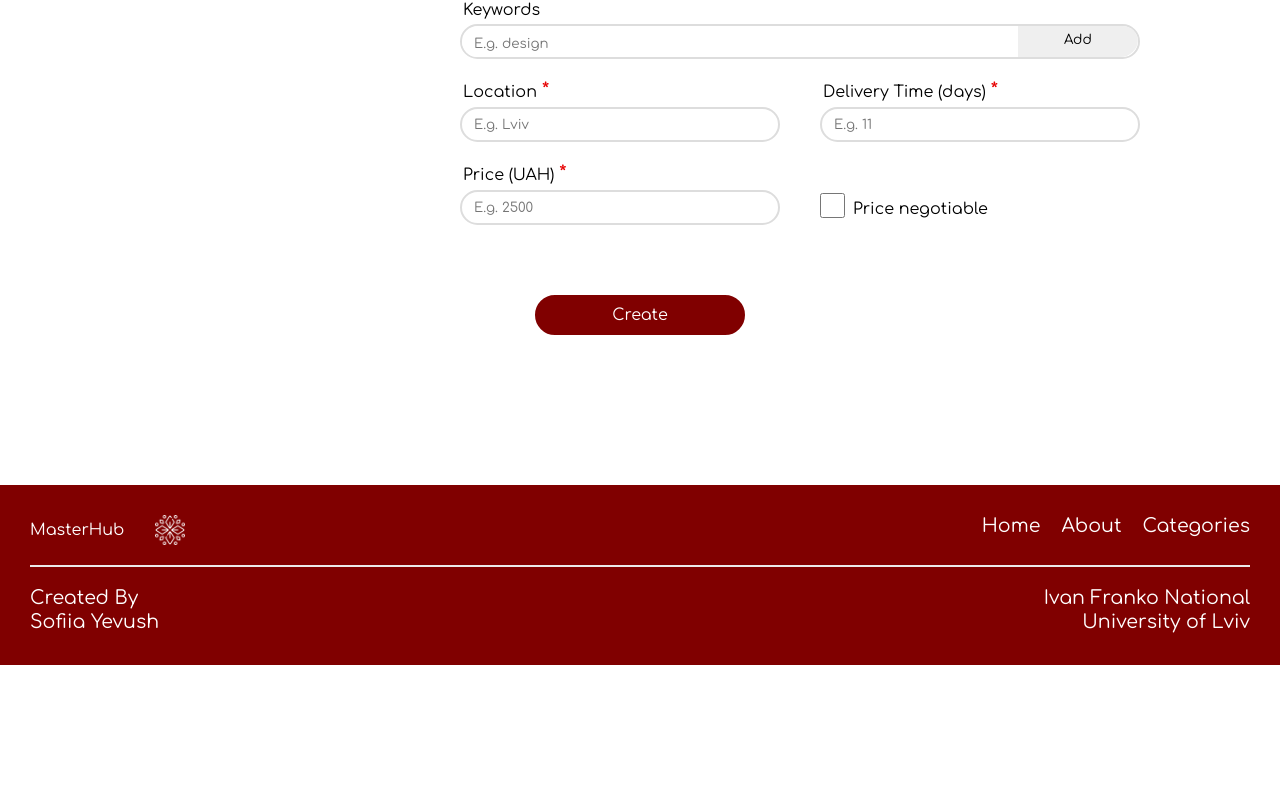
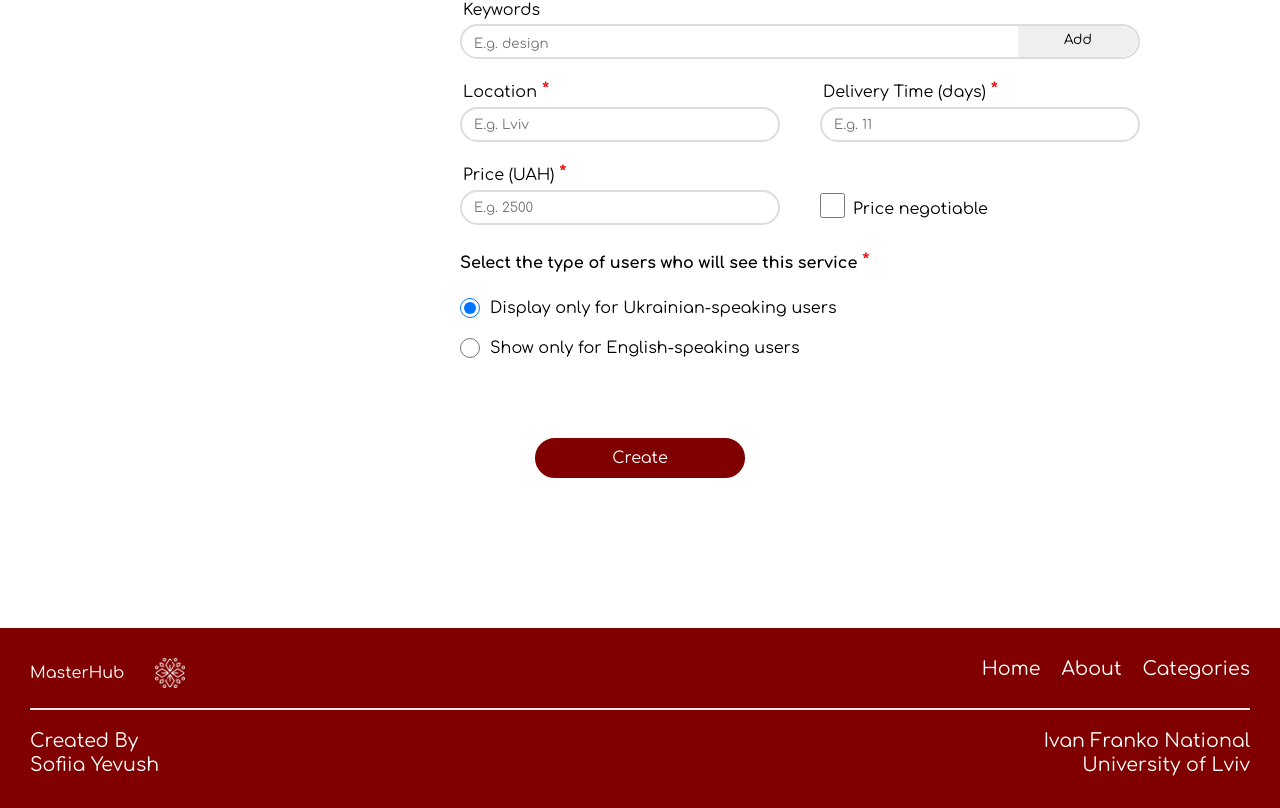
Before and after one commit to SofiiaYevush/Masterhub, a React (Vite) app in the folder client/: page /add in a window 1280 px wide. Shown: the part 1186-1994 px from the top of the page. Before the commit the page ends 1851 px from the top, so only its background shows below. Built offline with nearby package versions, Linux system fonts and the light colour scheme.

Commit message:
added logic for displaying services for different languages of users

```diff
--- a/client/public/locales/en/add.json
+++ b/client/public/locales/en/add.json
@@ -28,6 +28,9 @@
         "uploadBtn": "Upload",
         "uploading": "Uploading...",
         "alertMessage": "All REQUIRED fields must be filled out.",
-        "priceNegotiable": "Price negotiable"
+        "priceNegotiable": "Price negotiable",
+        "ukrainian": "Display only for Ukrainian-speaking users",
+        "english": "Show only for English-speaking users",
+        "chooseLang": "Select the type of users who will see this service"
     }
 }
--- a/client/public/locales/en/gigs.json
+++ b/client/public/locales/en/gigs.json
@@ -1,5 +1,7 @@
 {
     "gigs": {
-        "price": "Price: "
+        "price": "Price: ",
+        "minPlaceholder": "min",
+        "maxPlaceholder": "max"
     }
 }
--- a/client/public/locales/en/sort-dropdown.json
+++ b/client/public/locales/en/sort-dropdown.json
@@ -2,6 +2,7 @@
     "sort-dropdown": {
         "cheapest": "Cheapest",
         "mostExpensive": "Most Expensive",
-        "newest": "Newest"
+        "newest": "Newest",
+        "sortBy": "Sort by"
     }
 }
--- a/client/public/locales/uk/add.json
+++ b/client/public/locales/uk/add.json
@@ -28,6 +28,9 @@
         "uploadBtn": "Додати",
         "uploading": "Додавання...",
         "alertMessage": "Усі ОБОВ'ЯЗКОВІ поля форми мають бути заповненими.",
-        "priceNegotiable": "Ціна договірна"
+        "priceNegotiable": "Ціна договірна",
+        "ukrainian": "Відображати лише для україномовних користувачів",
+        "english": "Відображати лише для англомовних користувачів",
+        "chooseLang": "Обери тип коритсувачів, що бачитимуть це оголошення"
     }
 }
--- a/client/public/locales/uk/gigs.json
+++ b/client/public/locales/uk/gigs.json
@@ -1,5 +1,7 @@
 {
     "gigs": {
-        "price": "Ціна: "
+        "price": "Ціна: ",
+        "minPlaceholder": "мін.",
+        "maxPlaceholder": "макс."
     }
 }
--- a/client/public/locales/uk/sort-dropdown.json
+++ b/client/public/locales/uk/sort-dropdown.json
@@ -2,6 +2,7 @@
     "sort-dropdown": {
         "cheapest": "Найдешевші",
         "mostExpensive": "Найдорожчі",
-        "newest": "Найновіші"
+        "newest": "Найновіші",
+        "sortBy": "Сотрувати"
     }
 }
--- a/client/src/components/sort-dropdown/SortDropdown.jsx
+++ b/client/src/components/sort-dropdown/SortDropdown.jsx
@@ -7,15 +7,15 @@ const SortDropdown = ({ sort, onChange }) => {
   const { t } = useTranslation("sort-dropdown");
 
   const getLabel = () => {
-    if (!sort || !sort.field) return "Sort by";
+    if (!sort || !sort.field) return t('sort-dropdown.sortBy');
 
     if (sort.field === "price") {
-      return sort.order === "asc" ? "Cheapest" : "Most Expensive";
+      return sort.order === "asc" ? t('sort-dropdown.cheapest') :t('sort-dropdown.mostExpensive');
     }
 
-    if (sort.field === "createdAt") return "Newest";
+    if (sort.field === "createdAt") return t('sort-dropdown.newest');
 
-    return "Sort by";
+    return t('sort-dropdown.sortBy');
   };
 
   return (
--- a/client/src/components/sort-dropdown/SortDropdown.scss
+++ b/client/src/components/sort-dropdown/SortDropdown.scss
@@ -14,7 +14,7 @@
     background: #ffffff;
     cursor: pointer;
     font-size: 16px;
-    width: 170px;
+    width: 200px;
     height: 40px;
 
     .sort-button-icon {
@@ -44,6 +44,7 @@
     display: block;
     padding: 8px 12px;
     cursor: pointer;
+    font-size: 16px;
   }
 
   .sort-options span:hover {
--- a/client/src/pages/add/Add.jsx
+++ b/client/src/pages/add/Add.jsx
@@ -266,6 +266,40 @@ const Add = () => {
                   <span className="form-title-checkbox">{t('add.priceNegotiable')}</span>
                 </label>
               </div>
+            </div>
+            <div className="form-title-field">
+              <div className="language-checkbox-group">
+                <label className="form-language-title">{t('add.chooseLang')} <span className="required-star">*</span></label>
+                <label className="form-language-radio">
+                  <input
+                    type="radio"
+                    name="language"
+                    required
+                    checked={state.languageVisibility.uk}
+                    onChange={() =>
+                      dispatch({
+                        type: "TOGGLE_LANGUAGE_VISIBILITY",
+                        payload: { language: "uk" }
+                      })
+                    }
+                  />
+                  <span>{t('add.ukrainian')}</span>
+                </label>
+                <label className="form-language-radio">
+                  <input
+                    type="radio"
+                    name="language"
+                    checked={state.languageVisibility.en}
+                    onChange={() =>
+                      dispatch({
+                        type: "TOGGLE_LANGUAGE_VISIBILITY",
+                        payload: { language: "en" }
+                      })
+                    }
+                  />
+                  <span>{t('add.english')}</span>
+                </label>
+                </div>
               </div>
           </div>
         </div>
--- a/client/src/pages/add/Add.scss
+++ b/client/src/pages/add/Add.scss
@@ -374,3 +374,36 @@ select{
     padding-left: 8px;
   }
 }
+
+.language-checkbox-group {
+  display: flex;
+  flex-direction: column;
+  padding-top: 25px;
+  gap: 10px;
+
+  .form-language-title {
+      font-size: 16px;
+      color: #000000;
+      font-weight: 800;
+      padding-bottom: 15px;
+  }
+
+  .form-language-radio {
+    align-content: center;
+    display: flex;
+    justify-content: flex-start;
+    padding-bottom: 10px;
+
+    input {
+      margin-right: 10px;
+      width: 20px;
+      height: 20px;
+    }
+
+    span {
+      font-size: 16px;
+      color: #000000;
+      align-self: center;
+    }
+  }
+}
--- a/client/src/pages/gigs/Gigs.jsx
+++ b/client/src/pages/gigs/Gigs.jsx
@@ -9,7 +9,7 @@ import { categories as getCategories } from "../../data";
 import { useTranslation } from 'react-i18next';
 
 function Gigs() {
-  const { t } = useTranslation("gigs");
+  const { t, i18n } = useTranslation("gigs");
   const [sort, setSort] = useState("sales");
   const [setOpen] = useState(false);
   const [setFiltersVisible] = useState(false);
@@ -27,7 +27,7 @@ function Gigs() {
     queryFn: () =>
       newRequest
         .get(
-          `/gigs${search}&min=${minRef.current.value}&max=${maxRef.current.value}&sort=${sort.field}&order=${sort.order}&category=${categoryKey}`
+          `/gigs${search}&min=${minRef.current.value}&max=${maxRef.current.value}&sort=${sort.field}&order=${sort.order}&category=${categoryKey}&language=${i18n.language}`
         )
         .then((res) => {
           return res.data;
@@ -64,8 +64,8 @@ function Gigs() {
             <div className="left">
               <span className="filter-price-title">{t('gigs.price')}</span>
               <div className="filter-price-inputs">
-                <input className="filter-price-input" ref={minRef} type="number" placeholder="min" />
-                <input className="filter-price-input" ref={maxRef} type="number" placeholder="max" />
+                <input className="filter-price-input" ref={minRef} type="number" placeholder={t('gigs.minPlaceholder')} />
+                <input className="filter-price-input" ref={maxRef} type="number" placeholder={t('gigs.maxPlaceholder')} />
               </div>
               <button className="filter-price-button" onClick={apply}>
                 <img src="../../icons/filter-search.png" alt="" className="filter-price-icon" />
--- a/client/src/reducers/gigReducer.js
+++ b/client/src/reducers/gigReducer.js
@@ -11,6 +11,10 @@ export const INITIAL_STATE = {
   location: "",
   features: [],
   price: 0,
+  languageVisibility: {
+    en: false,
+    uk: true
+  },
 };
 
 export const gigReducer = (state, action) => {
@@ -38,6 +42,14 @@ export const gigReducer = (state, action) => {
           (feature) => feature !== action.payload
         ),
       };
+      case "TOGGLE_LANGUAGE_VISIBILITY":
+        return {
+          ...state,
+          languageVisibility: {
+            en: action.payload.language === "en",
+            uk: action.payload.language === "uk",
+          }
+        };
 
     default:
       return state;
```
